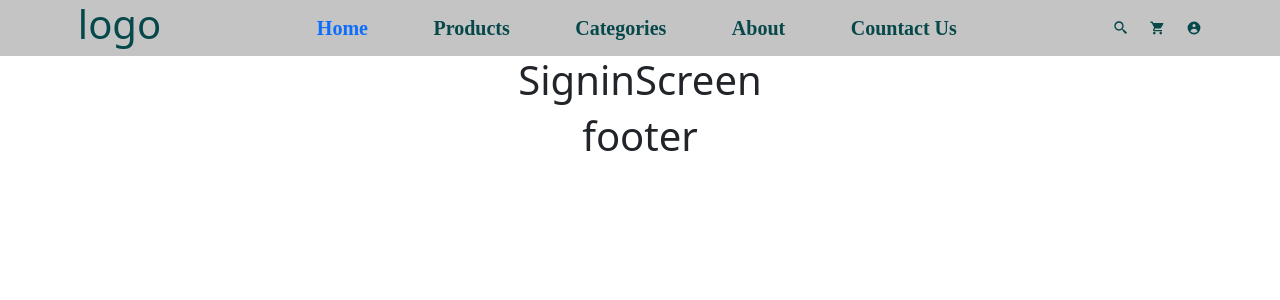
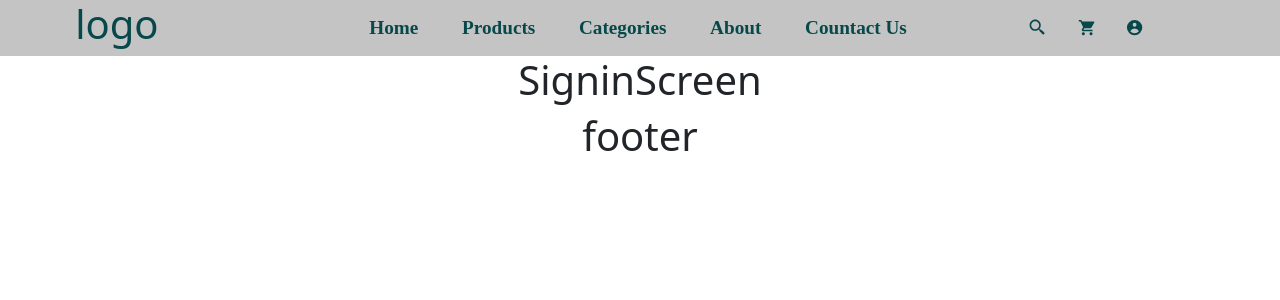
Before and after one commit to shivam1739/ecom_react_redux, a React (Create React App) app: page / in a window 1280 px wide. Shown: the top 300 px of the page. Built offline with nearby package versions, Linux system fonts and the light colour scheme.

Commit message:
header done

```diff
--- a/src/App.js
+++ b/src/App.js
@@ -14,6 +14,7 @@ import NotFoundScreen from "./screens/NotFoundScreen";
 import Header from "./components/Header/Header";
 import Footer from "./components/Footer";
 import SigninScreen from "./screens/SigninScreen";
+import ProductsScreen from "./screens/ProductsScreen";
 
 function App() {
   return (
@@ -31,6 +32,7 @@ function App() {
             exact
             element={<HomeScreen />}
           />
+          <Route path="/poroducts" element={<ProductsScreen />} />
           <Route path="/product/:id" element={<ProductScreen />} />
           <Route path="/cart/:id?" element={<CartScreen />} />
           <Route path="/register" element={<RegisterScreen />} />
--- a/src/components/Header/Header.js
+++ b/src/components/Header/Header.js
@@ -1,5 +1,8 @@
-import React from "react";
+import React, { useState } from "react";
 import "bootstrap/dist/css/bootstrap.css";
+import { FiMenu } from "react-icons/fi";
+import { AiOutlineClose } from "react-icons/ai";
+
 import "./header.css";
 import { BiSearchAlt2 } from "react-icons/bi";
 import { IoMdCart } from "react-icons/io";
@@ -7,6 +10,8 @@ import { HiUserCircle } from "react-icons/hi";
 import { NavLink } from "react-router-dom";
 
 const Header = () => {
+  const [isMenu, setMenu] = useState(false);
+
   return (
     <nav
       className="w-100  h-3 d-flex header-wrapper justify-content-around align-items-center  "
@@ -19,30 +24,41 @@ const Header = () => {
         <h1>logo</h1>
       </div>
 
-      <div className=" w-50  h-100  ">
-        <ul
-          className=" m-0 p-0 d-flex h-100 justify-content-between align-items-center list-unstyled fw-bolder fs-5  "
-          style={{
-            fontFamily: "playfair-display",
-          }}
-        >
-          <NavLink className="text-decoration-none  " to="/home">
+      <div className="menu">
+        <div className={isMenu ? "menu-containt active" : "menu-containt"}>
+          <ul className="navLi">
+            <NavLink className="link" to="/home">
               <li>Home</li>
             </NavLink>
-
+            <NavLink className="link" to="/poroducts">
               <li>Products</li>
+            </NavLink>
+            <NavLink className="link" to="">
               <li>Categories</li>
+            </NavLink>
+            <NavLink className="link" to="">
               <li>About</li>
+            </NavLink>
+            <NavLink className="link" to="">
               <li>Countact Us</li>
+            </NavLink>
           </ul>
-      </div>
-      <div
-        className=" d-flex justify-content-between playfair-display "
-        style={{ width: "7%" }}
-      >
+          <div className="right-con">
             <BiSearchAlt2 />
             <IoMdCart />
             <HiUserCircle />
+          </div>
+        </div>
+
+        <div className="mobile">
+          <i onClick={() => setMenu(!isMenu)}>
+            {isMenu ? (
+              <AiOutlineClose color="rgba(7, 72, 74, 1)" />
+            ) : (
+              <FiMenu color="rgba(7, 72, 74, 1)" />
+            )}
+          </i>
+        </div>
       </div>
     </nav>
   );
--- a/src/components/Header/header.css
+++ b/src/components/Header/header.css
@@ -0,0 +1,135 @@
+.menu-containt {
+  width: 100%;
+  margin: 0;
+  padding: 0;
+  display: flex;
+  list-style: none;
+  font-size: 1.2rem;
+  font-weight: bolder;
+  flex-direction: row;
+  justify-content: space-around;
+  font-family: playfair-display;
+  color: rgba(7, 72, 74, 1);
+}
+.menu {
+  width: 70%;
+}
+li {
+  color: rgba(7, 72, 74, 1);
+  text-decoration: none;
+  transition: 1s ease-in-out;
+  -webkit-transition: 1s ease-in-out;
+  -moz-transition: 1s ease-in-out;
+  -ms-transition: 1s ease-in-out;
+  -o-transition: 1s ease-in-out;
+}
+.link {
+  text-decoration: none;
+}
+.mobile {
+  display: none;
+}
+.menu-containt li {
+  list-style: none;
+  position: relative;
+}
+.link:hover,
+.link .active {
+  color: rgba(7, 72, 74, 1);
+}
+li:hover::after,
+li.active::after {
+  content: "";
+  width: 50%;
+  height: 3px;
+  bottom: -2px;
+  background-color: rgba(7, 72, 74, 1);
+  position: absolute;
+  left: 2px;
+}
+.right-con {
+  display: flex;
+  align-items: center;
+  width: 13%;
+  justify-content: space-between;
+}
+.navLi {
+  width: 60%;
+  display: flex;
+  justify-content: space-between;
+  margin: 0;
+  padding: 0;
+}
+
+@media screen and (max-width: 850px) {
+  /* .menu-containt {
+    background-color: aqua;
+  } */
+  .navLi {
+    width: 70%;
+    display: flex;
+    justify-content: space-between;
+    margin: 0;
+    padding: 0;
+    font-size: 1rem;
+  }
+}
+@media screen and (max-width: 725px) {
+  .menu-containt {
+    display: flex;
+    flex-direction: column-reverse;
+    align-items: flex-start;
+    justify-content: start;
+    position: fixed;
+    top: 3rem;
+    width: 50vw;
+    height: 100vh;
+    right: -70vw;
+    background-color: rgb(213, 243, 243);
+    padding: 2rem 2rem;
+    box-shadow: 0, 40px, 60px rgba(0, 0, 0, 0.1);
+    gap: 1rem;
+
+    transition: 1s ease-in-out;
+    -webkit-transition: 1s ease-in-out;
+    -moz-transition: 1s ease-in-out;
+    -ms-transition: 1s ease-in-out;
+    -o-transition: 1s ease-in-out;
+  }
+  .menu {
+    width: 38%;
+  }
+  .right-con {
+    display: flex;
+    align-items: center;
+    width: 100%;
+    justify-content: space-between;
+  }
+  .navLi {
+    width: 80%;
+    display: flex;
+    text-align: start;
+    flex-direction: column;
+    justify-content: space-between;
+    margin: 0;
+    gap: 0.5rem;
+    padding: 0;
+  }
+  .active {
+    right: 0;
+  }
+  .mobile {
+    display: block;
+    padding: 0 1rem 0 6rem;
+  }
+  .mobile i {
+    font-size: 2rem;
+  }
+  .menu ul {
+    transition: 0.3s ease-in-out;
+    -webkit-transition: 0.5s ease-in-out;
+    -moz-transition: 0.3s ease-in-out;
+    -ms-transition: 0.3s ease-in-out;
+    -o-transition: 0.3s ease-in-out;
+  }
+}
--- /dev/null
+++ b/src/screens/ProductsScreen.js
@@ -0,0 +1,11 @@
+import React from "react";
+
+const ProductsScreen = () => {
+  return (
+    <div>
+      <h1>all products</h1>
+    </div>
+  );
+};
+
+export default ProductsScreen;
```
Lines whose indentation alone changed are shown as unchanged.
